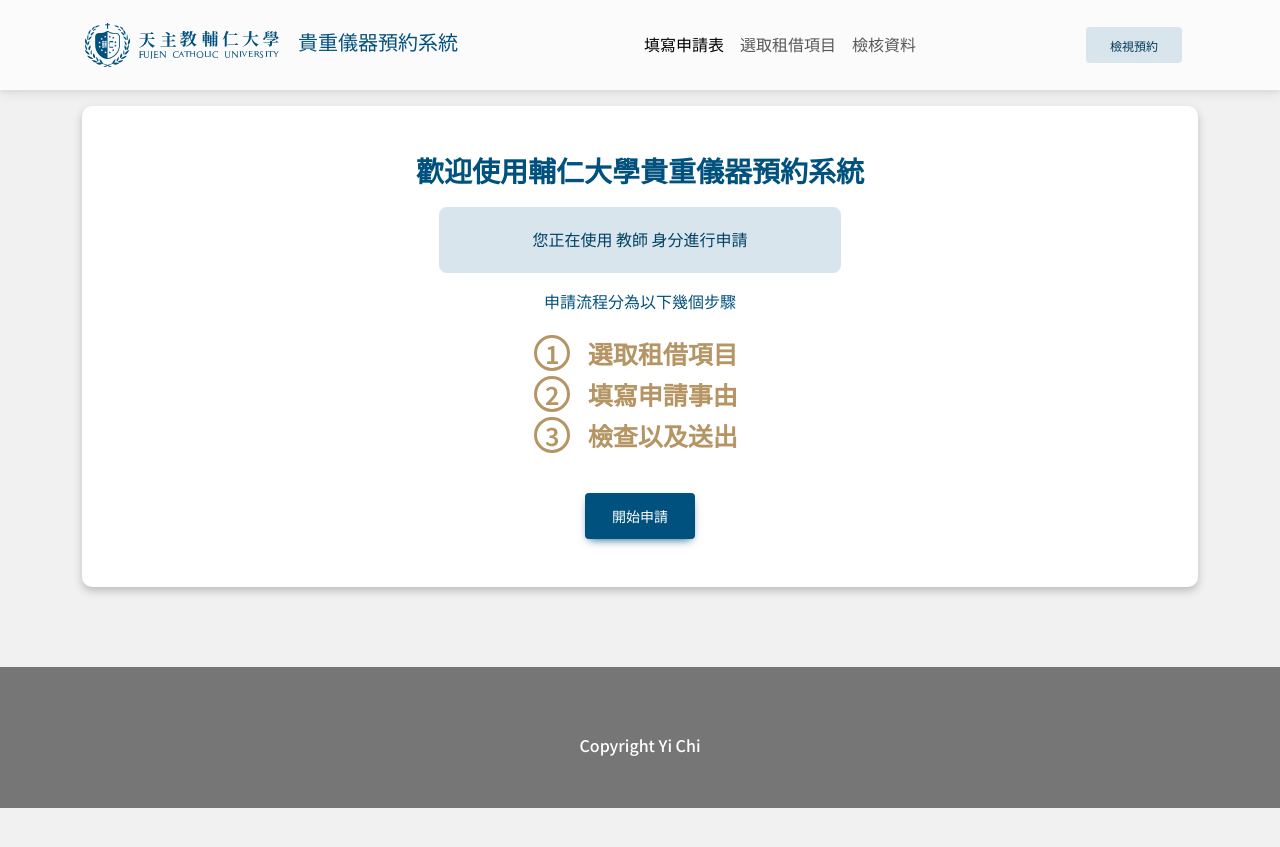
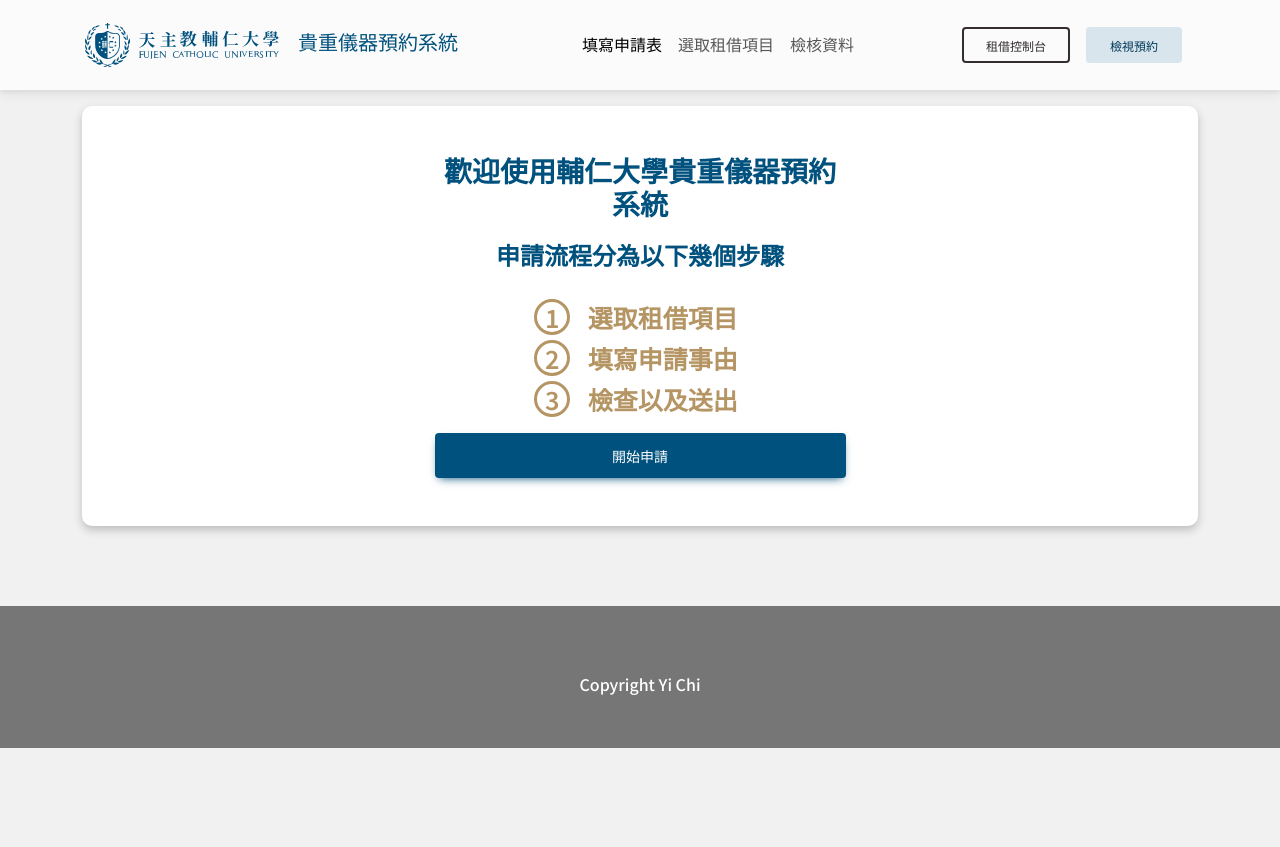
Before and after one commit to chiyi4488/WebThusPFE, a Jekyll site: the page built from pages/step-0.html, in a window 1280 px wide. Shown: the top 847 px of the page. Built offline with Jekyll 4.4.1, drawn with Linux system fonts in a browser that asks for light colours.

```diff
--- a/_layouts/default.html
+++ b/_layouts/default.html
@@ -54,6 +54,9 @@
                     </li> -->
                 </ul>
                 <form class="d-flex" role="search">
+                    <a href="/manage/" data-mdb-ripple-init type="button" class="btn btn-outline-dark me-3">
+                        租借控制台
+                    </a>
                     <a href="/order/" data-mdb-ripple-init type="button" class="btn btn-secondary me-3">
                         檢視預約
                     </a>
--- a/pages/login.html
+++ b/pages/login.html
@@ -5,10 +5,10 @@
 ---
 
 <div class="row justify-content-center align-items-center">
-    <div class="col-4">
-        <img class="img-fluid mx-auto d-block" src="/assets/img/site_icon_1.png" width="50%">
+    <div class="col-4 col-lg-6 d-none d-lg-inline">
+        <img class="img-fluid mx-auto d-block my-5" src="/assets/img/site_icon_1.png" width="35%">
     </div>
-    <div class="col-4 text-center">
+    <div class="col-8 col-lg-6 text-center">
         <h2 class="pb-2">歡迎使用</h2>
         <div class="row justify-content-center align-items-center">
             <div class="col-10">
--- a/pages/manage.html
+++ b/pages/manage.html
@@ -1,10 +1,10 @@
 ---
 layout: default
-title: 管理租借
+title: 租借控制台
 permalink: /manage/
 ---
 
-<h3 style="font-weight: 700;">管理租借
+<h3 style="font-weight: 700;">租借控制台
     <hr>
 </h3>
 <div class="row justify-content-center overflow">
@@ -44,7 +44,7 @@
             <div class="col-10 mb-3" id="editButtonContainer">
                 <div class="d-grid">
                     <div class="btn-group" role="group" aria-label="Basic example">
-                        <button type="button" class="btn btn-warning btn-lg" id="editButton" data-mdb-ripple-init>編輯資訊</button>
+                        <button type="button" class="btn btn-warning btn-lg" id="editButton" data-mdb-ripple-init>編輯資料</button>
                     </div>
                 </div>
             </div>
--- a/pages/step-0.html
+++ b/pages/step-0.html
@@ -5,13 +5,10 @@
 ---
 
 <div class="row">
-    <div class="col-lg-6 col-md mx-auto">
+    <div class="col-lg-5 col-md-12 mx-auto">
         <div class="center">
             <h3>歡迎使用輔仁大學貴重儀器預約系統</h3>
-            <div class="alert alert-primary mx-5" role="alert">
-                您正在使用 教師 身分進行申請
-            </div>
-            <p>申請流程分為以下幾個步驟</p>
+            <h4 class="mb-4">申請流程分為以下幾個步驟</h4>
             <div class="toc">
                 <ul>
                     <li>
@@ -25,7 +22,7 @@
                     </li>
                 </ul>
             </div>
-            <a href="/step-1/" class="btn btn-primary btn-lg mt-4" data-mdb-ripple-init>開始申請</a>
+            <a href="/step-1/" class="btn btn-primary btn-lg d-grid" data-mdb-ripple-init>開始申請</a>
         </div>
     </div>
 </div>
```
